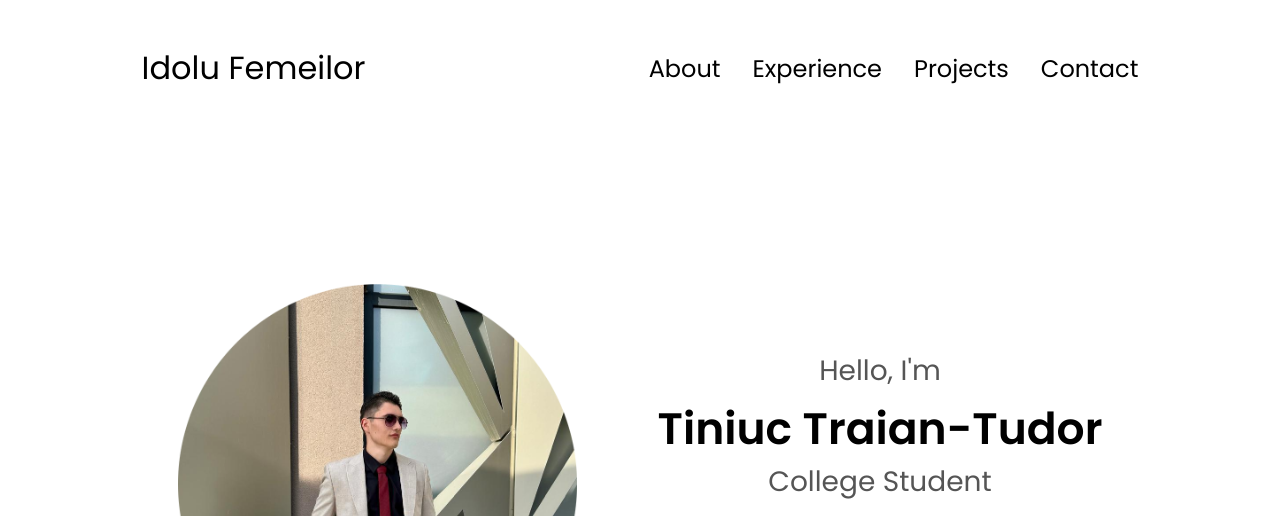
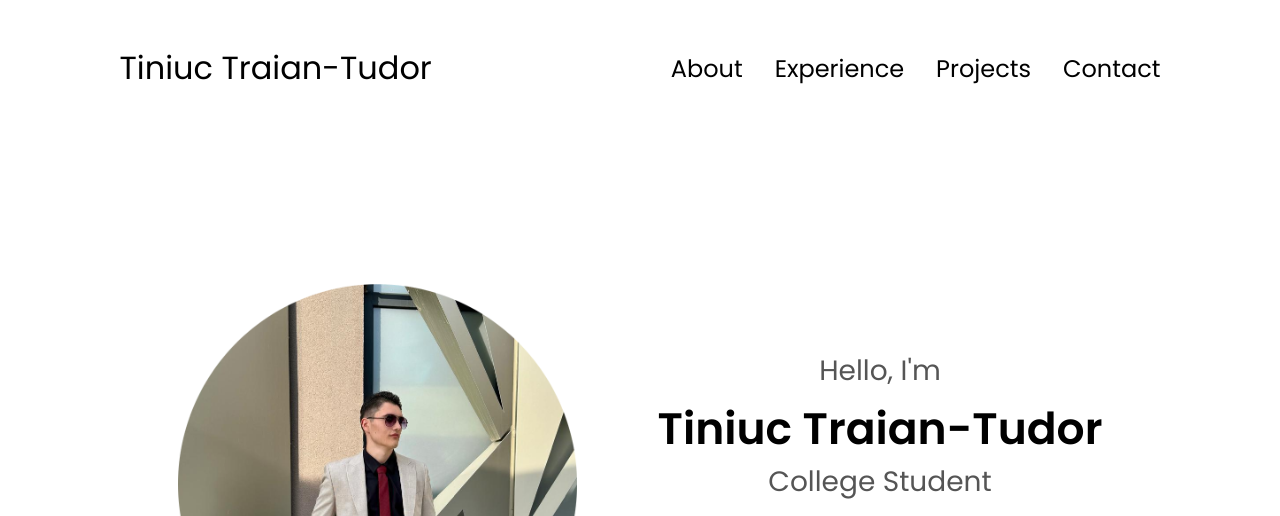
Before and after one commit to T-Traian/portfolio, a plain HTML site: page index.html in a window 1280 px wide. Shown: the top 516 px of the page. Drawn offline with Linux system fonts and the light colour scheme.

Commit message:
Update index.html

```diff
--- a/index.html
+++ b/index.html
@@ -15,7 +15,7 @@
 </head>
 <body>
     <nav id = "desktop-nav">
-        <div class = "logo">Idolu Femeilor</div>
+        <div class = "logo">Tiniuc Traian-Tudor</div>
         <div>
             <ul class = "nav-links">
                 <li>
```
